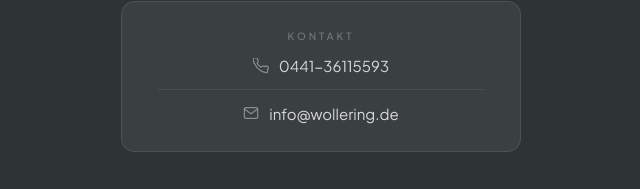
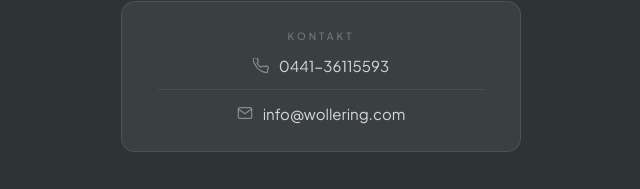
Before and after one commit to Gol-DLock/wollering-uebergang, a plain HTML site: page index.html in a window 1280 px wide. Shown: the part 472-661 px from the top of the page, 319-959 px from the left. Drawn offline with Linux system fonts and the light colour scheme.

Commit message:
Update index.html

```diff
--- a/index.html
+++ b/index.html
@@ -43,9 +43,9 @@
 0441-36115593
 </a>
 <hr>
-<a href="mailto:info@wollering.de">
+<a href="mailto:info@wollering.com">
 <svg viewBox="0 0 24 24" fill="none" stroke="currentColor" stroke-width="1.8" stroke-linecap="round"><path d="M4 4h16c1.1 0 2 .9 2 2v12c0 1.1-.9 2-2 2H4c-1.1 0-2-.9-2-2V6c0-1.1.9-2 2-2z"/><polyline points="22,6 12,13 2,6"/></svg>
-info@wollering.de
+info@wollering.com
 </a>
 </div>
 <footer style="margin-top:40px;padding:20px 40px;border-top:1px solid rgba(255,255,255,0.08);display:flex;align-items:center;justify-content:space-between;flex-wrap:wrap;gap:12px">
```
